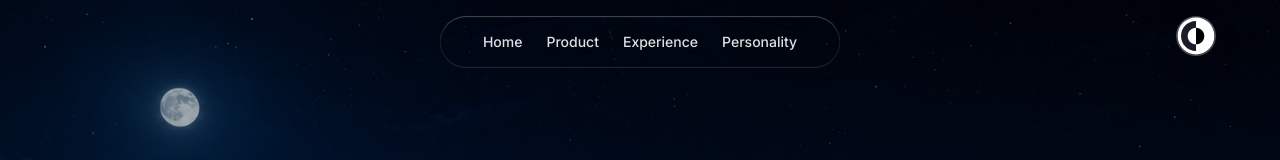
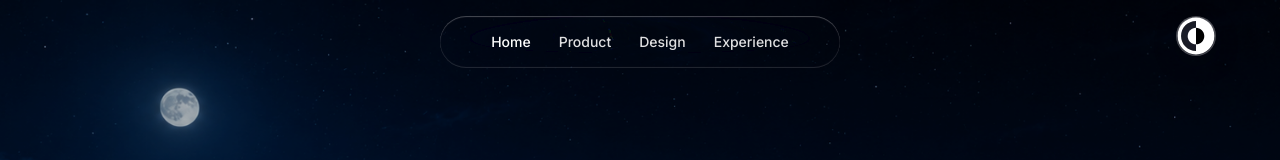
Before and after one commit to hzc011213/JHWeb, a Next.js app: page / in a window 1280 px wide. Shown: the top 160 px of the page. Built offline with nearby package versions, Linux system fonts and the light colour scheme.

Commit message:
refactor: refactor NavBar

```diff
--- a/src/components/Navbar.module.css
+++ b/src/components/Navbar.module.css
@@ -29,3 +29,7 @@
 .link:hover {
   color: var(--navbar-fg);
 }
+
+.selectedLink {
+  color: var(--navbar-fg);
+}
--- a/src/components/Navbar.tsx
+++ b/src/components/Navbar.tsx
@@ -1,15 +1,14 @@
-import Link from "next/link";
-
 import GlassSurface from "@/components/react-bits/GlassSurface";
 import { cn } from "@/lib/utils";
 
 import styles from "./Navbar.module.css";
+import NavbarLinks from "./NavbarLinks";
 
 const navItems = [
   { label: "Home", href: "/" },
   { label: "Product", href: "/product" },
+  { label: "Design", href: "/Design" },
   { label: "Experience", href: "/experience" },
-  { label: "Personality", href: "/personality" },
 ];
 
 export default function Navbar() {
@@ -37,18 +36,7 @@ export default function Navbar() {
           "hidden items-center px-1.5 py-1.5 md:flex",
         )}
       >
-        {navItems.map((item) => (
-          <Link
-            className={cn(
-              styles.link,
-              "rounded px-3 py-2 text-sm font-medium transition",
-            )}
-            href={item.href}
-            key={item.href}
-          >
-            {item.label}
-          </Link>
-        ))}
+        <NavbarLinks items={navItems} />
       </GlassSurface>
 
       <div aria-hidden="true" className="h-12 w-12" />
--- /dev/null
+++ b/src/components/NavbarLinks.tsx
@@ -0,0 +1,52 @@
+"use client";
+
+import Link from "next/link";
+import { usePathname } from "next/navigation";
+
+import { cn } from "@/lib/utils";
+
+import styles from "./Navbar.module.css";
+
+type NavItem = {
+  label: string;
+  href: string;
+};
+
+function isSelectedPath(pathname: string, href: string) {
+  if (href === "/") {
+    return pathname === href;
+  }
+
+  return pathname === href || pathname.startsWith(`${href}/`);
+}
+
+export default function NavbarLinks({
+  items,
+}: {
+  items: readonly NavItem[];
+}) {
+  const pathname = usePathname();
+
+  return (
+    <>
+      {items.map((item) => {
+        const isSelected = isSelectedPath(pathname, item.href);
+
+        return (
+          <Link
+            aria-current={isSelected ? "page" : undefined}
+            className={cn(
+              styles.link,
+              isSelected && styles.selectedLink,
+              "relative rounded-full px-3.5 py-2 text-sm font-medium transition-[background-color,color,transform] duration-300 ease-[cubic-bezier(0.16,1,0.3,1)] active:scale-[0.98]",
+            )}
+            href={item.href}
+            key={item.href}
+          >
+            {item.label}
+          </Link>
+        );
+      })}
+    </>
+  );
+}
```
